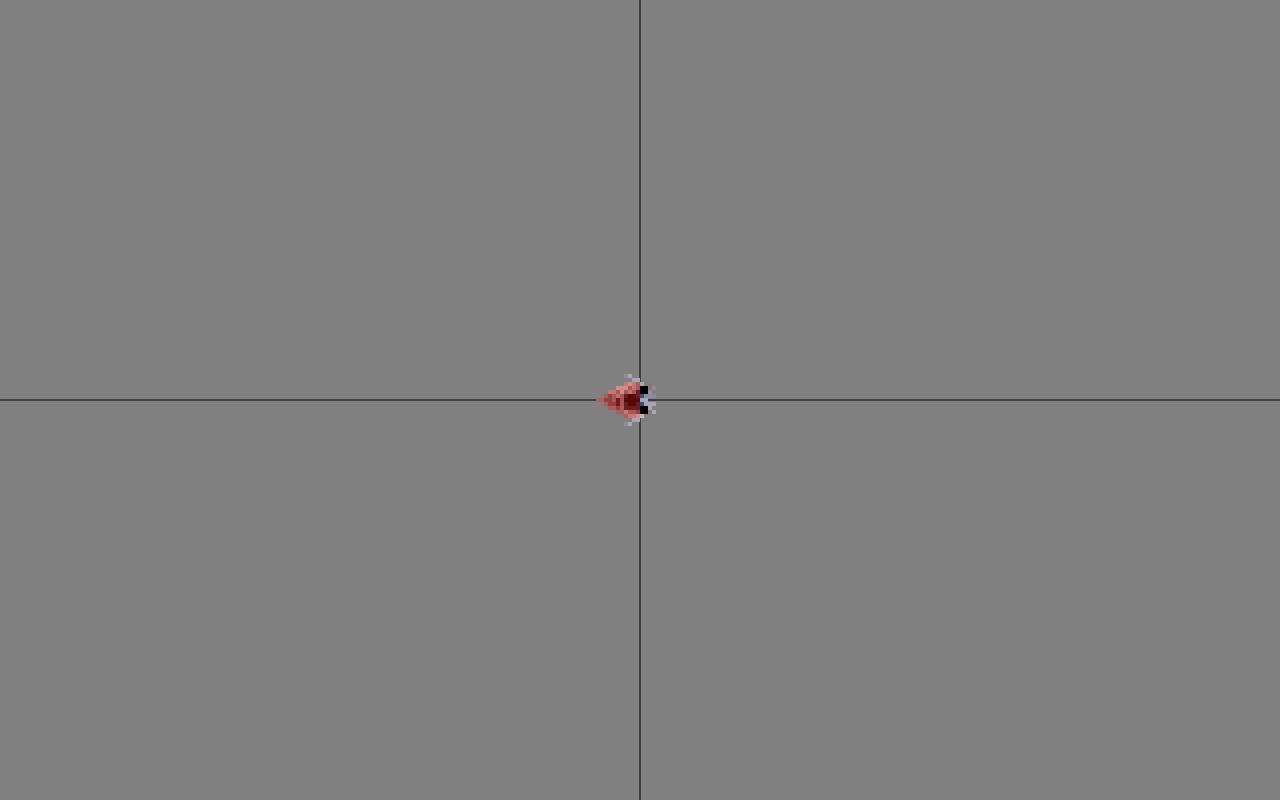
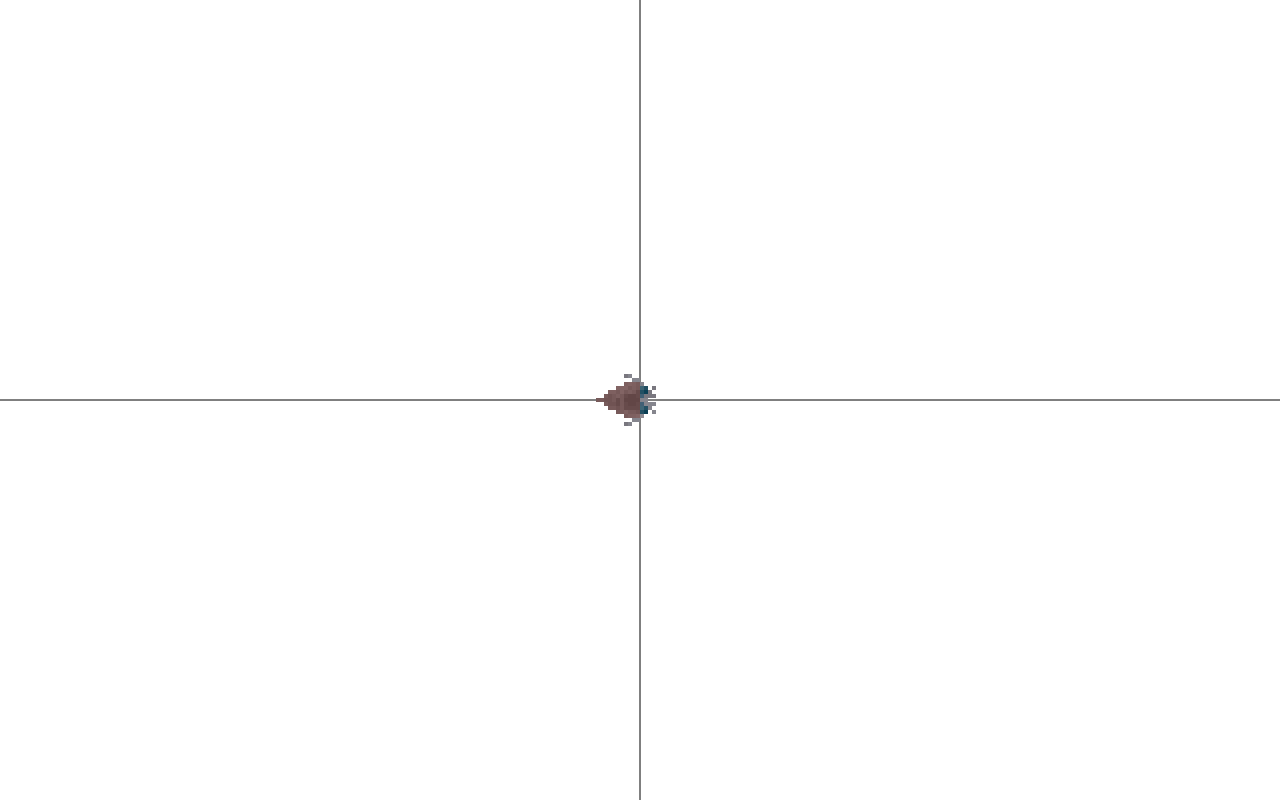
Before and after one commit to thattheredstoner/darwin-editor, a plain HTML site: page test.html in a window 1280 px wide. Drawn offline with Linux system fonts and the light colour scheme.

Commit message:
Removed arrow buttons from number input. Changed workaround for description being empty (allowes it to be empty). Other improvements in bibite color preview system. Disallowed files that aren't a .bb8template file to be uploaded.

```diff
--- a/test.html
+++ b/test.html
@@ -17,7 +17,7 @@
             image-rendering: pixelated;
             image-rendering: crisp-edges;
             z-index: 1000;
-            background: gray;
+            background: white;
             position: fixed;
             left: 0;
             top: 0;
--- a/test.js
+++ b/test.js
@@ -130,7 +130,7 @@ async function drawBibite() {
         int hueShift = BibiteTemplateGenePreviewer.HueShift;
         double num2 = (double) template.genes[25]
         eyeMaterial.SetFloat(hueShift, (float) num2);
-*/
+    */
 
     let tempColor = geneToColor(genes[5], genes[6], genes[7]);
     console.log(tempColor);
--- a/utils.js
+++ b/utils.js
@@ -31,11 +31,18 @@ function closeMessage() {
 * @param {File} file - The file to be parsed
 */
 function fileUpload(file, fileInput = null) {
+    if (!file.name.includes('.bb8template')) {
+        msg('Error', 'The file you are trying to upload is not a valid file.');
+        if (fileInput !== null) {
+            fileInput.value = '';
+        }
+        return;
+    }
     const reader = new FileReader();
     reader.readAsText(file);
     reader.onload = function() {
         const bibite = JSON.parse(reader.result);
-        if (bibite.version !== "0.6" && bibite.version !== "0.6.0.1") {
+        if (bibite === undefined || (bibite.version !== "0.6" && bibite.version !== "0.6.0.1") ) {
             msg('Error', 'The file you are trying to upload is not compatible with this version of the editor.');
             if (fileInput !== null) {
                 fileInput.value = '';
@@ -46,9 +53,6 @@ function fileUpload(file, fileInput = null) {
         document.getElementById('speciesName').value = bibite.speciesName;
         document.getElementById('description').value = bibite.description.replace(/\u000b/g, '\r\n');
         changeHeight(document.getElementById('description'));
-        if (document.getElementById('description').value === '') {
-            document.getElementById('description').value = 'No description.';
-        }
         document.getElementById('version').value = bibite.version;
 
         let nodes = document.getElementById('nodes');
@@ -352,12 +356,23 @@ async function loadImage(url) {
 }
 
 function changeColour(image, r, g, b) {
+    let baseCanvas = document.createElement('canvas');
+    baseCanvas.width = image.width;
+    baseCanvas.height = image.height;
+    let baseCtx = baseCanvas.getContext('2d');
+    baseCtx.drawImage(image, 0, 0);
+    baseCtx.globalAlpha = 1;
+    baseCtx.globalCompositeOperation = "source-atop";
+    baseCtx.fillStyle = `rgb(${r}, ${g}, ${b})`
+    baseCtx.fillRect(0, 0, baseCanvas.width, baseCanvas.height);
+    baseCtx.globalAlpha = 0.5;
+    baseCtx.drawImage(image, 0, 0);
     /*let ctx = image.getContext('2d');
     ctx.globalAlpha = 0;
     ctx.globalCompositeOperation = "source-atop";
     ctx.fillStyle = `rgb(${r}, ${g}, ${b})`;
     ctx.fillRect(0, 0, image.width, image.height);*/
-    let ctx = image.getContext('2d');
+    /*let ctx = image.getContext('2d');
     let imageData = ctx.getImageData(0, 0, image.width, image.height);
     let data = imageData.data;
     for (let i = 0; i < data.length; i += 4) {
@@ -365,8 +380,9 @@ function changeColour(image, r, g, b) {
         data[i + 1] = (data[i + 1] + g) - 100;
         data[i + 2] = (data[i + 2] + b) - 100;
     }
-    ctx.putImageData(imageData, 0, 0);
-    return image;
+    ctx.putImageData(imageData, 0, 0);*/
+    //return image;
+    return baseCanvas;
 }
 
 function geneToColor(r, g, b) {
```
Also changed, not shown: index.html (+1 -1 lines), style.css (+7 -0 lines).
